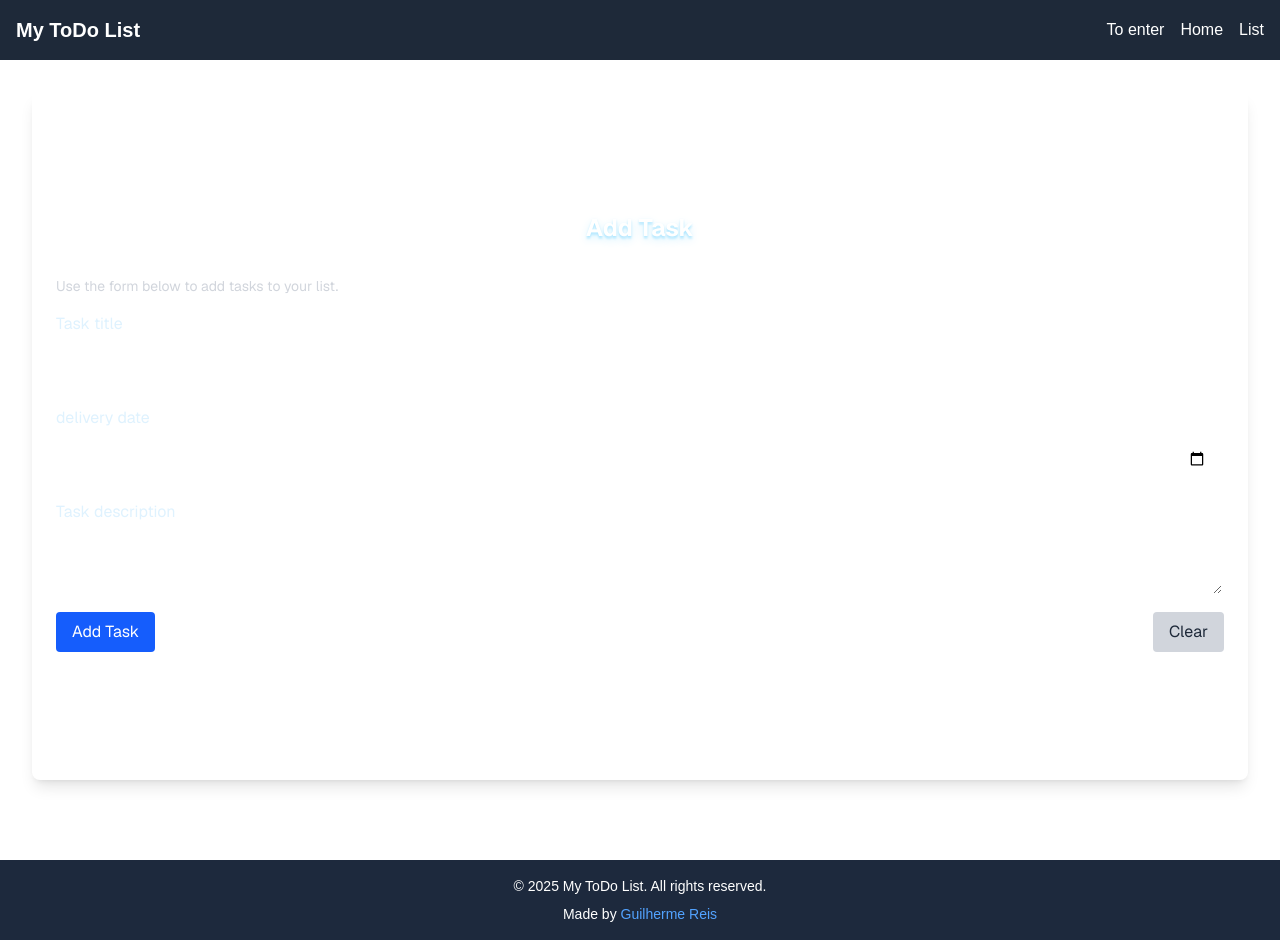
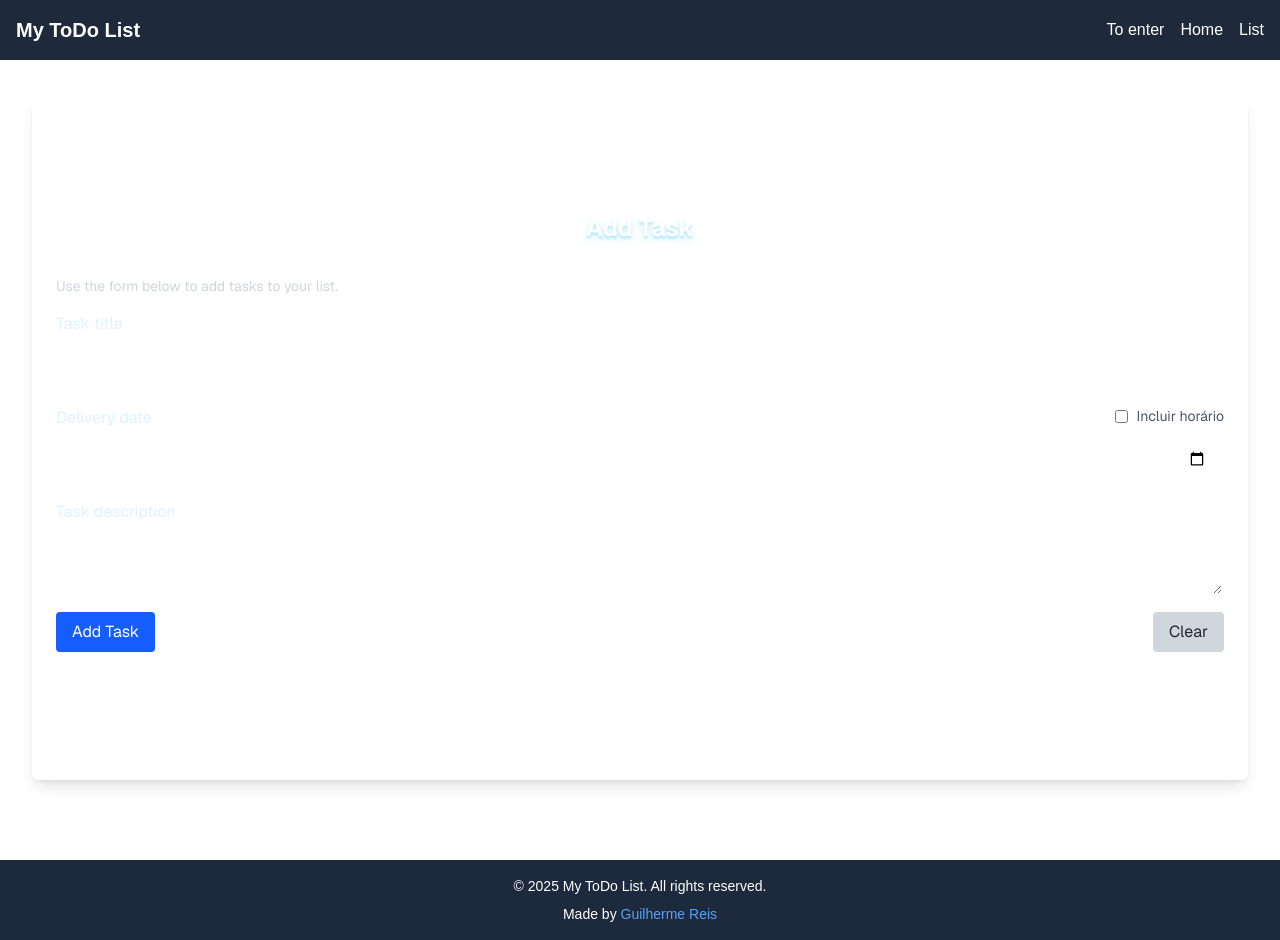
Before and after one commit to Guilherme-210/ToDo-List-Next-and-Node, a Next.js app in the folder frontend/: page /createdtask in a window 1280 px wide. Built offline with nearby package versions, Linux system fonts and the light colour scheme.

Commit message:
feat(InputDelivery): Implementation of date and time selection component

```diff
--- /dev/null
+++ b/frontend/src/components/FormTodo/Form/Inputs/InputDelivery/index.tsx
@@ -0,0 +1,47 @@
+"use client"
+import { InputDeliveryProps } from "./interface"
+
+export default function InputDelivery({
+    ClassNameDiv,
+  ClassNameLabel,
+  ClassNameInput,
+  value,
+  onChange,
+  hasDeliveryTime,
+  onToggleDeliveryTime,
+}: InputDeliveryProps) {
+  const deliveryType = hasDeliveryTime ? "datetime-local" : "date"
+
+  return (
+    <div className={`flex flex-col w-full ${ClassNameDiv}`}>
+      <div className="flex w-full gap-4 justify-between">
+        <label className={`text-sky-100 mb-1 ${ClassNameLabel}`}>
+          Delivery date
+        </label>
+        <div>
+          <label
+            htmlFor="checkTime"
+            className="cursor-pointer flex items-center text-sm text-gray-600"
+          >
+            <input
+              type="checkbox"
+              name="checkTime"
+              id="checkTime"
+              checked={hasDeliveryTime}
+              onChange={(e) => onToggleDeliveryTime(e.target.checked)}
+              className="mr-2 rounded border-gray-300 text-blue-600 focus:ring-blue-500"
+            />
+            Incluir horário
+          </label>
+        </div>
+      </div>
+
+      <input
+        type={deliveryType}
+        className={`w-full pl-2 pr-4 py-3 border rounded-lg focus:ring-2 focus:ring-purple-500 focus:border-purple-500 outline-none transition-colors ${ClassNameInput}`}
+        value={value}
+        onChange={onChange}
+      />
+    </div>
+  )
+}
--- /dev/null
+++ b/frontend/src/components/FormTodo/Form/Inputs/InputDelivery/interface.ts
@@ -0,0 +1,11 @@
+import React from "react"
+
+export interface InputDeliveryProps {
+    ClassNameDiv?: string
+  ClassNameLabel?: string
+  ClassNameInput?: string
+  value: string
+  onChange: (e: React.ChangeEvent<HTMLInputElement>) => void
+  hasDeliveryTime: boolean
+  onToggleDeliveryTime: (checked: boolean) => void
+}
--- a/frontend/src/components/FormTodo/Form/index.tsx
+++ b/frontend/src/components/FormTodo/Form/index.tsx
@@ -4,17 +4,20 @@ import { useState } from "react"
 import Button from "../../Button"
 import InputLabel from "../../InputLabel"
 import TextareaLabel from "../../TextareaLabel"
+import InputDelivery from "./Inputs/InputDelivery"
 
 export default function Form({ onTaskCreated }: { onTaskCreated: () => void }) {
   const [title, setTitle] = useState("")
   const [deliveryDate, setDeliveryDate] = useState("")
   const [description, setDescription] = useState("")
   const [isSubmitting, setIsSubmitting] = useState(false)
+  const [hasDeliveryTime, setHasDeliveryTime] = useState(false)
 
   const resetForm = () => {
     setTitle("")
     setDeliveryDate("")
     setDescription("")
+    setHasDeliveryTime(false)
   }
 
   const handleSubmit = async (e: React.FormEvent) => {
@@ -27,19 +30,18 @@ export default function Form({ onTaskCreated }: { onTaskCreated: () => void }) {
 
     setIsSubmitting(true)
 
-    const now = new Date()
-    const today = new Date()
-    today.setHours(0, 0, 0, 0)
-
     const newTask = {
       idCode: Date.now().toString(),
-      createdAt: today.toISOString(),
-      updatedAt: now.toISOString(),
+      createdAt: new Date().toISOString(),
+      updatedAt: new Date().toISOString(),
       status: "Pending",
+      hasDeliveryTime: hasDeliveryTime,
 
       title,
       description,
-      deliveryDate: new Date(`${deliveryDate}T00:00:01`).toISOString(),
+      deliveryDate: hasDeliveryTime
+        ? new Date(deliveryDate).toISOString()
+        : new Date(`${deliveryDate}T00:00:01`).toISOString(),
     }
 
     try {
@@ -85,10 +87,17 @@ export default function Form({ onTaskCreated }: { onTaskCreated: () => void }) {
           onChange={(e) => setTitle(e.target.value)}
         />
 
-        <InputLabel
-          label="delivery date"
-          isLabel={true}
-          type="date"
+        <InputDelivery
+          hasDeliveryTime={hasDeliveryTime}
+          onToggleDeliveryTime={(checked) => {
+            setHasDeliveryTime(checked)
+            if (checked && deliveryDate.length === 10) {
+              setDeliveryDate(`${deliveryDate}T00:00`);
+            }
+            //  else if (!checked && deliveryDate.includes('T')) {
+            //   setDeliveryDate(deliveryDate.split('T')[0]);
+            // }
+          }}
           value={deliveryDate}
           onChange={(e) => setDeliveryDate(e.target.value)}
         />
```
